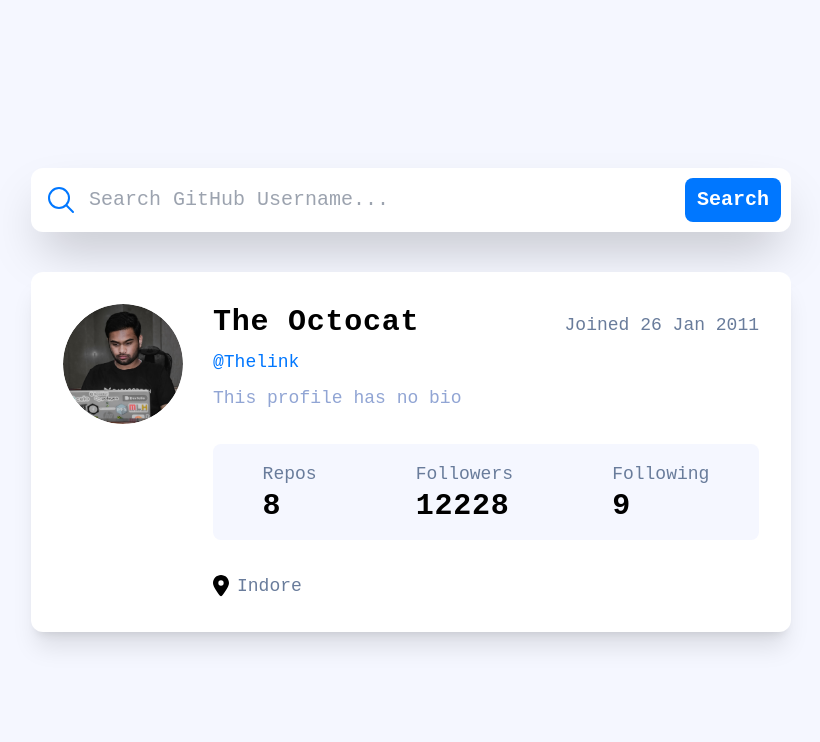
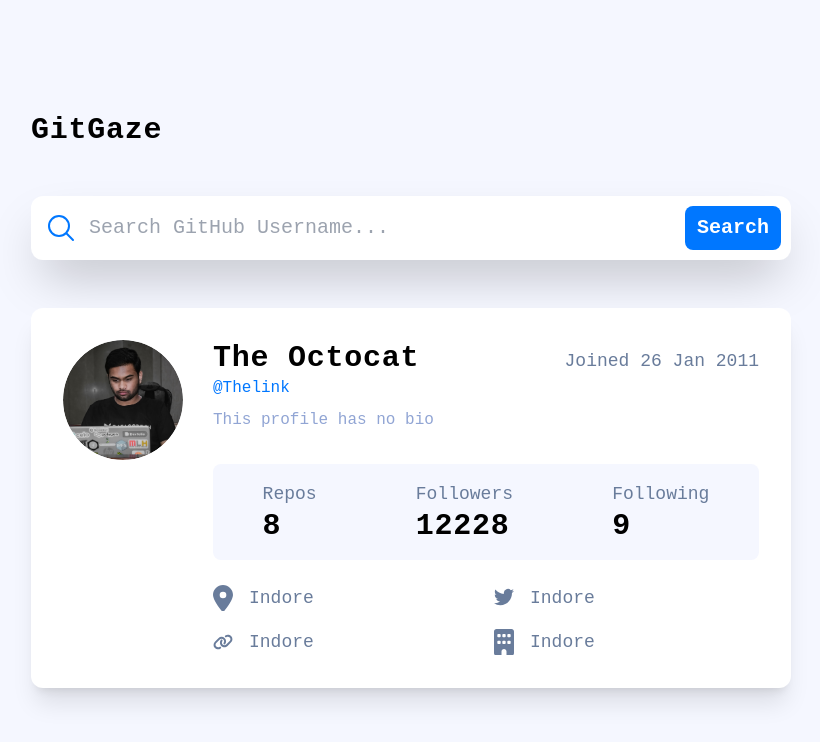
Before and after one commit to Atharv-110/gitgaze, a Next.js app: page / in a window 1280 px wide. Shown: the top 742 px of the page, without its empty margins (229-1049 px from the left). Built offline with nearby package versions, Linux system fonts and the light colour scheme.

Commit message:
fix: complete card section

```diff
--- a/app/_assets/icons/icons.tsx
+++ b/app/_assets/icons/icons.tsx
@@ -43,8 +43,12 @@
 
 export const TwitterIcon = () => {
   return (
-    <svg xmlns="http://www.w3.org/2000/svg" viewBox="0 0 512 512">
-      <path d="M459.4 151.7c.3 4.5 .3 9.1 .3 13.6 0 138.7-105.6 298.6-298.6 298.6-59.5 0-114.7-17.2-161.1-47.1 8.4 1 16.6 1.3 25.3 1.3 49.1 0 94.2-16.6 130.3-44.8-46.1-1-84.8-31.2-98.1-72.8 6.5 1 13 1.6 19.8 1.6 9.4 0 18.8-1.3 27.6-3.6-48.1-9.7-84.1-52-84.1-103v-1.3c14 7.8 30.2 12.7 47.4 13.3-28.3-18.8-46.8-51-46.8-87.4 0-19.5 5.2-37.4 14.3-53 51.7 63.7 129.3 105.3 216.4 109.8-1.6-7.8-2.6-15.9-2.6-24 0-57.8 46.8-104.9 104.9-104.9 30.2 0 57.5 12.7 76.7 33.1 23.7-4.5 46.5-13.3 66.6-25.3-7.8 24.4-24.4 44.8-46.1 57.8 21.1-2.3 41.6-8.1 60.4-16.2-14.3 20.8-32.2 39.3-52.6 54.3z" />
+    <svg
+      height="20"
+      width="20"
+      xmlns="http://www.w3.org/2000/svg"
+    >
+      <path d="M20 2.799a8.549 8.549 0 01-2.363.647 4.077 4.077 0 001.804-2.266 8.194 8.194 0 01-2.6.993A4.099 4.099 0 009.75 4.977c0 .324.027.637.095.934-3.409-.166-6.425-1.8-8.452-4.288a4.128 4.128 0 00-.56 2.072c0 1.42.73 2.679 1.82 3.408A4.05 4.05 0 01.8 6.598v.045a4.119 4.119 0 003.285 4.028 4.092 4.092 0 01-1.075.135c-.263 0-.528-.015-.776-.07.531 1.624 2.038 2.818 3.831 2.857A8.239 8.239 0 01.981 15.34 7.68 7.68 0 010 15.285a11.543 11.543 0 006.29 1.84c7.545 0 11.67-6.25 11.67-11.667 0-.182-.006-.357-.015-.53A8.18 8.18 0 0020 2.798z"></path>
     </svg>
   );
 };
--- a/app/_components/@ui/TypographyComp.tsx
+++ b/app/_components/@ui/TypographyComp.tsx
@@ -10,16 +10,16 @@
   const { variant, text, url } = props;
   switch (variant) {
     case "title":
-      return <h1 className="text-3xl font-semibold tracking-wide">{text}</h1>;
+      return <h1 className="text-xl md:text-3xl font-semibold tracking-wide">{text}</h1>;
     case "subtitle":
-      return <p className="text-theme-gray-light">{text}</p>;
+      return <p className="text-sm md:text-base text-theme-gray-light">{text}</p>;
     case "date":
-      return <p className="text-theme-gray text-lg">{text}</p>;
+      return <p className="text-base md:text-lg text-theme-gray">{text}</p>;
     case "link":
       return (
         <Link
           href={`${url}`}
-          className="text-theme-blue hover:underline underline-offset-2"
+          className="text-sm md:text-base text-theme-blue hover:underline underline-offset-2"
         >
           @{text}
         </Link>
--- a/app/_components/card/ProfileCard.tsx
+++ b/app/_components/card/ProfileCard.tsx
@@ -8,10 +8,10 @@
   return (
     <div className="card">
       <div className="flex justify-between">
-        <div className="w-[120px] h-fit rounded-full overflow-hidden">
+        <div className="w-[75px] md:w-[120px] h-fit rounded-full overflow-hidden">
           <AvatarComp />
         </div>
-        <div className="w-[calc(100%-150px)]">
+        <div className="w-[calc(100%-90px)] md:w-[calc(100%-150px)]">
           <ProfileCardHeader />
           <div className="hidden lg:block mt-8">
             <ProfileCardMain />
--- a/app/_components/card/sections/ProfileCardFooter.tsx
+++ b/app/_components/card/sections/ProfileCardFooter.tsx
@@ -6,12 +6,30 @@
 } from "@/app/_assets/icons/icons";
 import TypographyComp from "@/app/_components/@ui/TypographyComp";
 
-const ProfileCardFooter = () => {
+const ProfileCardFooter:React.FC = () => {
   return (
-    <div className="mt-8">
-      <div className="flex items-center gap-2">
-        <div className="w-4 h-4 flex items-center justify-center">
+    <div className="mt-6 grid md:grid-cols-2 gap-4">
+      <div className="flex items-center gap-4">
+        <div className="card-footer-icon">
           <LocationIcon />
+        </div>
+        <TypographyComp variant="date" text="Indore" />
+      </div>
+      <div className="flex items-center gap-4">
+        <div className="card-footer-icon">
+          <TwitterIcon />
+        </div>
+        <TypographyComp variant="date" text="Indore" />
+      </div>
+      <div className="flex items-center gap-4">
+        <div className="card-footer-icon">
+          <LinkIcon />
+        </div>
+        <TypographyComp variant="date" text="Indore" />
+      </div>
+      <div className="flex items-center gap-4">
+        <div className="card-footer-icon">
+          <BuildingIcon />
         </div>
         <TypographyComp variant="date" text="Indore" />
       </div>
--- a/app/_components/card/sections/ProfileCardHeader.tsx
+++ b/app/_components/card/sections/ProfileCardHeader.tsx
@@ -2,15 +2,15 @@
 
 const ProfileCardHeader: React.FC = () => {
   return (
-    <div className="flex flex-col gap-y-3 lg:flex-row items-baseline justify-between text-lg">
-      <div className="flex flex-col gap-2">
+    <div className="flex flex-col gap-y-1 lg:flex-row items-baseline justify-between text-lg">
+      <div className="flex flex-col">
         <TypographyComp variant="title" text="The Octocat" />
         <TypographyComp
           variant="link"
           text="Thelink"
           url="https://github-user-search-app-gold.vercel.app/"
         />
-        <div className="hidden lg:block">
+        <div className="hidden lg:block mt-2">
           <TypographyComp variant="subtitle" text="This profile has no bio" />
         </div>
       </div>
--- a/app/_components/sections/MainSection.tsx
+++ b/app/_components/sections/MainSection.tsx
@@ -1,9 +1,11 @@
 import InputComp from "@/app/_components/@ui/InputComp";
 import ProfileCard from "@/app/_components/card/ProfileCard";
+import TypographyComp from "../@ui/TypographyComp";
 
 const MainSection: React.FC = () => {
   return (
-    <section className="w-full md:w-[760px] flex flex-col gap-10">
+    <section className="w-full md:w-[760px] flex flex-col gap-12">
+      <TypographyComp variant="title" text="GitGaze"/>
       <InputComp />
       <ProfileCard />
     </section>
--- a/app/globals.css
+++ b/app/globals.css
@@ -5,7 +5,7 @@
 @import url("https://fonts.googleapis.com/css2?family=Space+Mono:wght@400;700&display=swap");
 
 .app {
-  @apply w-full h-screen bg-white-dull flex items-center justify-center px-[5%] font-spacemono font-normal;
+  @apply w-full h-screen bg-white-dull flex items-center justify-center px-[3%] font-spacemono font-normal;
 }
 
 .search-box {
@@ -25,5 +25,9 @@
 }
 
 .card {
-  @apply bg-white p-8 shadow-xl rounded-xl;
+  @apply bg-white p-5 md:p-8 shadow-xl rounded-xl;
 }
+
+.card-footer-icon {
+  @apply w-[20px] flex items-center justify-center fill-theme-gray;
+}
```
